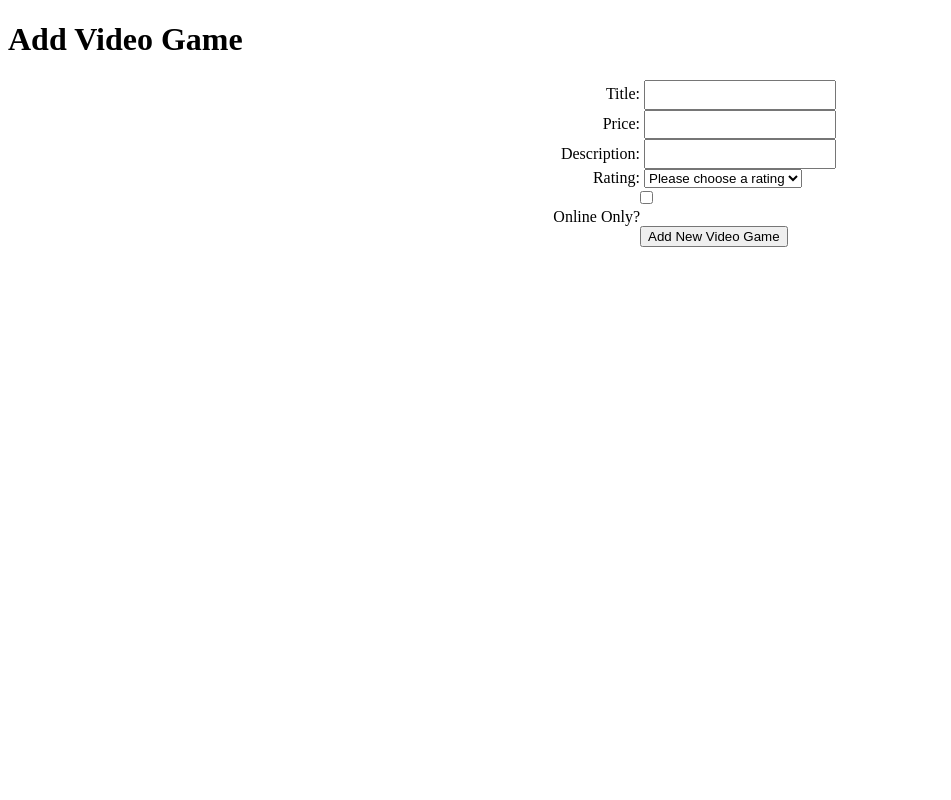
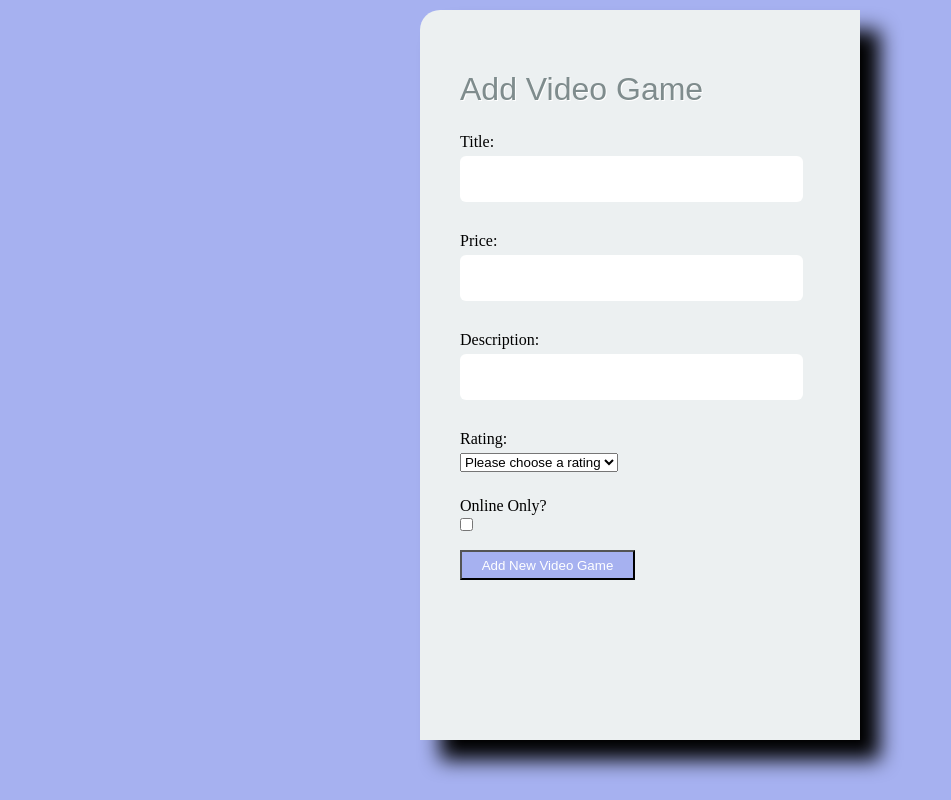
Before and after one commit to rothlisbergerc/Spring2020-CPW203-FormWithCustomClass, a plain HTML site: page index.html in a window 1280 px wide. Shown: the whole page, without its empty margins (0-951 px from the left). Drawn offline with Linux system fonts and the light colour scheme.

Commit message:
Updated styling and included description in output

```diff
--- a/css/site.css
+++ b/css/site.css
@@ -1,23 +1,88 @@
+form {
+    position:relative;
+    width:360px;
+    height:650px;
+    margin:10px auto;
+    background:#ecf0f1;
+    padding:40px;
+    -webkit-border-radius:20px 0 0 0;
+       -moz-border-radius:20px 0 0 0;
+            border-radius:20px 0 0 0;
+    -webkit-box-shadow: 0px 1px 0px #ad392d, inset 0px 1px 0px white;
+       -moz-box-shadow: 0px 1px 0px #ad392d, inset 0px 1px 0px white;
+            box-shadow: 0px 1px 0px #ad392d, inset 0px 1px 0px white;
+    box-shadow: 20px 20px 20px;
+  }
+
+div{
+    position:auto;
+    text-align: left;
+}
+
+h1 {
+    font-family: 'Source Sans Pro', sans-serif;
+    font-size:2em;
+    font-weight:300;
+    margin-bottom:25px;
+    color:#7f8c8d;
+    text-shadow:1px 1px 0px white;
+}
+
+body {
+    background-color: #a6b1f0;
+}
+
 input[type=text]{
-    padding: .4em;
+    display:block;
+    width:315px;
+    padding:14px;
+    -webkit-border-radius:6px;
+       -moz-border-radius:6px;
+            border-radius:6px;
+    border:0;
+    margin-bottom:12px;
+    color:#7f8c8d;
+    font-weight:600;
+    font-size:16px;
+}
+
+input[type=checkbox] {
+    margin-left: 0px;
+
 }
 
 label{
-    width: 50%;
+    width: 500px;
     display: inline-block;
-    text-align: right;
+    text-align: left;
+    padding-bottom: 5px;
+
 }
 
-input[type=checkbox], input[type=button]{
-    margin-left: 50%;
+label[for=online]{
+    padding-top: 25px;
+    padding-bottom: 0px;
 }
 
-#validation-summary{
+input[type=button] {
+    width:175px;
+    height: 30px;
+    margin-top:15px;
+    background-color: #a6b1f0;
+    color:#fff;
+    font-weight:400;
+  }
+
+#validation-summary {
     color: red;
     list-style-type: square;
 }
 
-.rating-error{
+.rating-error {
     font-style: italic;
     font-weight: bolder;
 }
+
+#rating {
+    float:left;
+}
--- a/index.html
+++ b/index.html
@@ -8,15 +8,9 @@
     <link rel="stylesheet" href="/css/site.css">
 </head>
 <body>
-    <h1>Add Video Game</h1>
-
-    <div>
-        <ul id="validation-summary">
-
-        </ul>
-    </div>
 
     <form>
+        <h1>Add Video Game</h1>
         <label for="title">Title: </label>
         <input id = "title" type="text">
         <br>
@@ -32,21 +26,27 @@
         <label for="rating">Rating: </label>
         <select id="rating">  <!-- drop down box -->
             <option value="">Please choose a rating</option>
-            <option >E - Everyone</option>
-            <option>T - Teen</option>
-            <option>M - Mature</option>
+            <option >E for Everyone</option>
+            <option>T for Teen</option>
+            <option>M for Mature</option>
         </select>
         <br>
 
+        <label for="online">Online Only?</label>
         <input type="checkbox" id="online"> <!--Checkbox-->
-        <label for="online">Online Only?</label>
         <br>
 
         <input type="button" value="Add New Video Game">
+
+        <div>
+            <ul id="validation-summary">
+
+            </ul>
+        </div>
+
+        <div id="display">
+        </div>
     </form>
-
-    <div id="display">
-    </div>
 
     <script src="/js/main.js"></script>
 </body>
--- a/js/main.js
+++ b/js/main.js
@@ -31,7 +31,7 @@ function displayGame(myGame) {
     else {
         gameMediumDisplay = "You can come buy a physical copy!";
     }
-    gameInfo.innerText = myGame.title + " has a rating of " + myGame.rating + ". It costs $" + myGame.price.toFixed(2) + ". " + gameMediumDisplay;
+    gameInfo.innerText = myGame.title + " is about " + myGame.description + " and has a rating of " + myGame.rating + ". It costs $" + myGame.price.toFixed(2) + ". " + gameMediumDisplay;
     displayDiv.appendChild(gameHeading);
     displayDiv.appendChild(gameInfo);
 }
@@ -48,6 +48,8 @@ function getVideoGame() {
     game.rating = ratingInput.value;
     var digitalOnly = getById("online");
     game.isDigitalOnly = digitalOnly.checked;
+    var descriptionInput = getById("description");
+    game.description = descriptionInput.value;
     return game;
 }
 function getInputById(id) {
```
Also changed, not shown: 1 other file.
